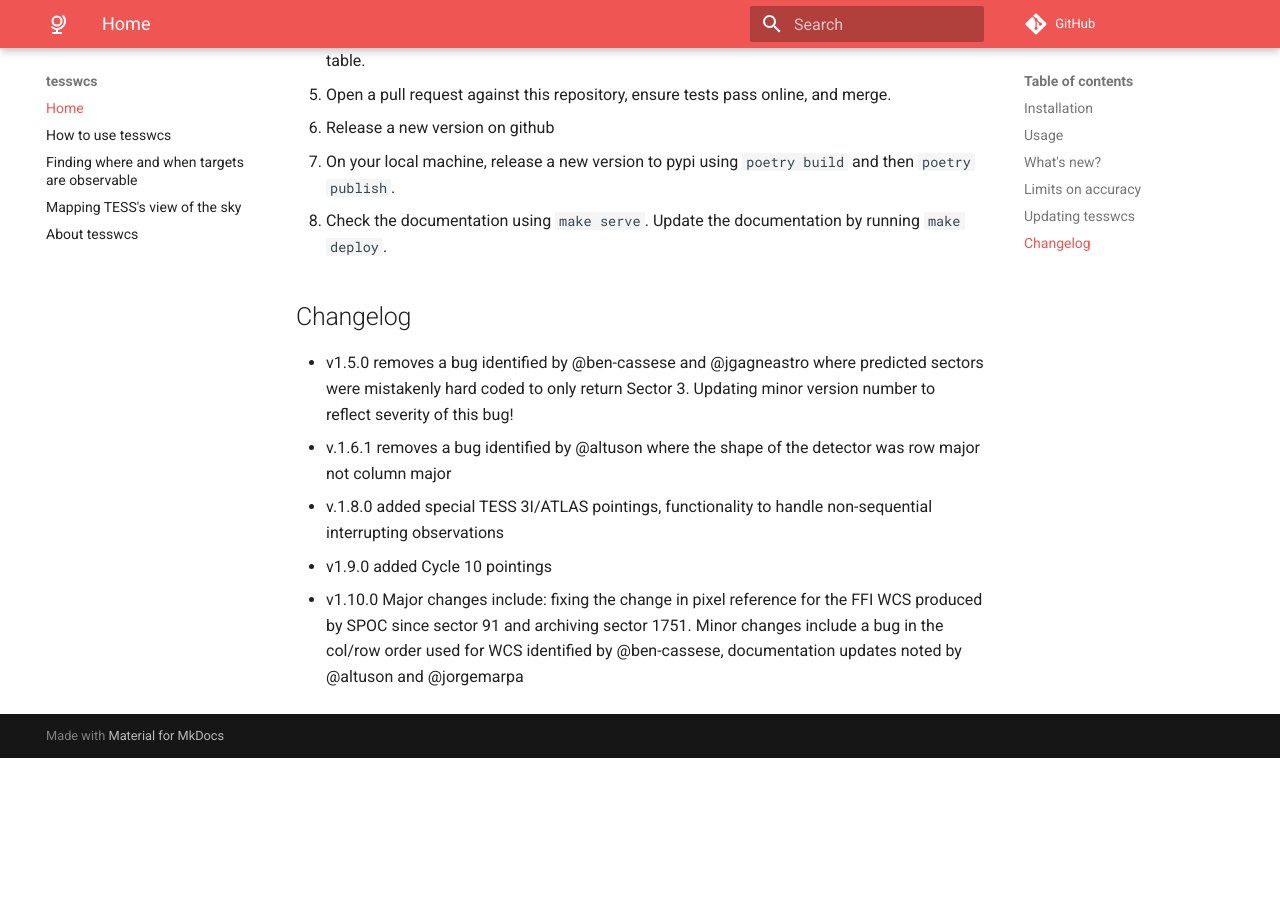
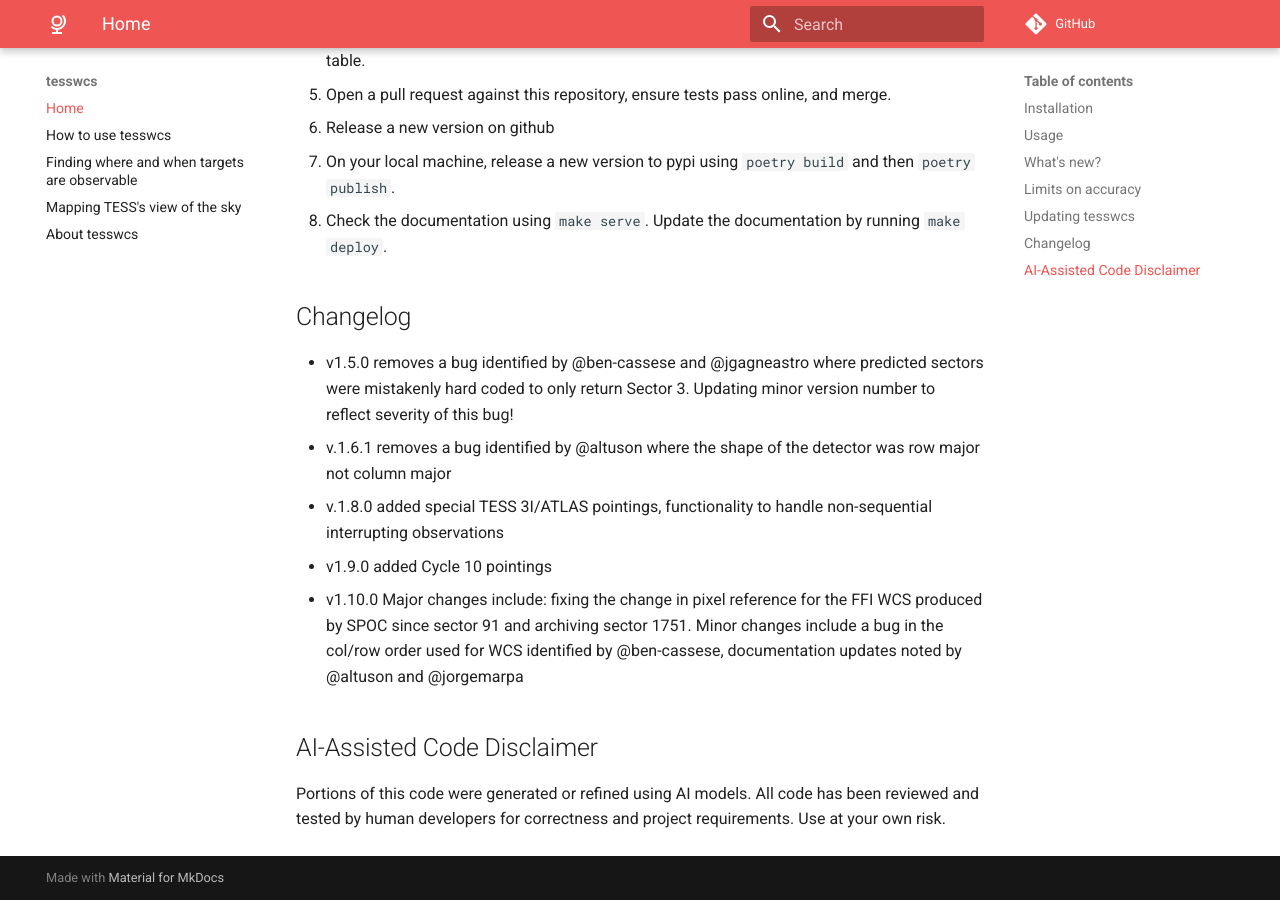
Before and after one commit to tessgi/tesswcs, an MkDocs documentation site: the page built from docs/README.md, in a window 1280 px wide and 900 px high, scrolled down 3510 px. Built offline with MkDocs 1.6.1 and Material for MkDocs 9.7.7, drawn with Linux system fonts in a browser that asks for light colours; comment, search, counter and statistics services are not loaded; before the commit the page ends 4268 px from its top, so only the background shows below that.

Commit message:
ai disclaimer

```diff
--- a/docs/README.md
+++ b/docs/README.md
@@ -120,3 +120,8 @@ To update `tesswcs` with, for example, new pointing information, follow these st
 - v.1.8.0 added special TESS 3I/ATLAS pointings, functionality to handle non-sequential interrupting observations
 - v1.9.0 added Cycle 10 pointings
 - v1.10.0 Major changes include: fixing the change in pixel reference for the FFI WCS produced by SPOC since sector 91 and archiving sector 1751. Minor changes include a bug in the col/row order used for WCS identified by @ben-cassese, documentation updates noted by @altuson and @jorgemarpa
+
+
+## AI-Assisted Code Disclaimer
+
+Portions of this code were generated or refined using AI models. All code has been reviewed and tested by human developers for correctness and project requirements. Use at your own risk.
```
